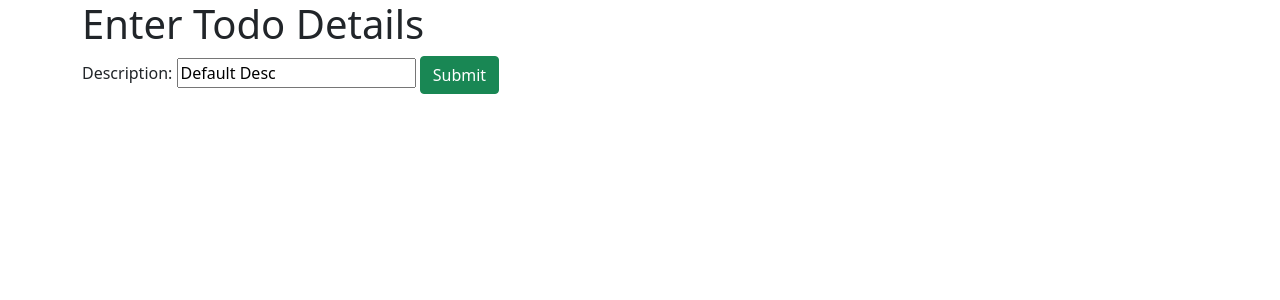
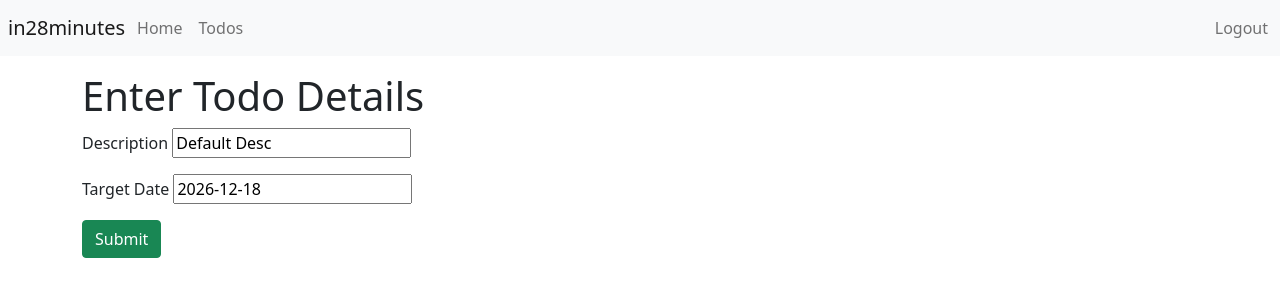
Before and after one commit to rohitrawate/SpringBoot_FullStack, a Java web app: page /add-todo in a window 1280 px wide. Shown: the top 300 px of the page. Run offline with Spring Boot 4, a stand-in JSP engine, Linux system fonts and the light colour scheme; some libraries are stand-ins or nearby versions.

Commit message:
Added footer.jspf, header.jspf, navigation.jspf and Modified Controller and listTodos and Todo

```diff
--- a/webAppTodo/pom.xml
+++ b/webAppTodo/pom.xml
@@ -76,6 +76,11 @@
 			<version>3.6.0</version>
 		</dependency>
 
+		<dependency>
+			<groupId>org.webjars</groupId>
+			<artifactId>bootstrap-datepicker</artifactId>
+			<version>1.9.0</version>
+		</dependency>
 
 		<dependency>
 			<groupId>org.springframework.boot</groupId>
--- a/webAppTodo/src/main/java/com/rohitwebAppToDo/todo/TodoController.java
+++ b/webAppTodo/src/main/java/com/rohitwebAppToDo/todo/TodoController.java
@@ -53,7 +53,7 @@ public class TodoController {
 
 			String username = (String)model.get("name");
 			todoService.addTodo(username, todo.getDescription(),
-					LocalDate.now().plusYears(1), false);
+					todo.getTargetDate(), false);
 			return "redirect:list-todos";
 		}
 
--- /dev/null
+++ b/webAppTodo/src/main/resources/META-INF/resources/WEB-INF/jsp/common/footer.jspf
@@ -0,0 +1,3 @@
+<script src="webjars/bootstrap/5.1.3/js/bootstrap.min.js"></script>
+				<script src="webjars/jquery/3.6.0/jquery.min.js"></script>
+				<script src="webjars/bootstrap-datepicker/1.9.0/js/bootstrap-datepicker.min.js"></script>
--- /dev/null
+++ b/webAppTodo/src/main/resources/META-INF/resources/WEB-INF/jsp/common/header.jspf
@@ -0,0 +1,11 @@
+<%@ taglib prefix="c" uri="jakarta.tags.core" %>
+<%@ taglib prefix="form" uri="http://www.springframework.org/tags/form" %>
+
+
+<html>
+	<head>
+		<link href="webjars/bootstrap/5.1.3/css/bootstrap.min.css" rel="stylesheet" >
+		<link href="webjars/bootstrap-datepicker/1.9.0/css/bootstrap-datepicker.standalone.min.css"  rel="stylesheet">
+		<title>Manage your Todos</title>
+	</head>
+	<body>
--- /dev/null
+++ b/webAppTodo/src/main/resources/META-INF/resources/WEB-INF/jsp/common/navigation.jspf
@@ -0,0 +1,12 @@
+<nav class="navbar navbar-expand-md navbar-light bg-light mb-3 p-1">
+	<a class="navbar-brand m-1" href="https://courses.in28minutes.com">in28minutes</a>
+	<div class="collapse navbar-collapse">
+		<ul class="navbar-nav">
+			<li class="nav-item"><a class="nav-link" href="/">Home</a></li>
+			<li class="nav-item"><a class="nav-link" href="/list-todos">Todos</a></li>
+		</ul>
+	</div>
+	<ul class="navbar-nav">
+		<li class="nav-item"><a class="nav-link" href="/logout">Logout</a></li>
+	</ul>
+</nav>
--- a/webAppTodo/src/main/resources/META-INF/resources/WEB-INF/jsp/todo.jsp
+++ b/webAppTodo/src/main/resources/META-INF/resources/WEB-INF/jsp/todo.jsp
@@ -1,19 +1,21 @@
-<%@ taglib prefix="c" uri="jakarta.tags.core" %>
-<%@ taglib prefix="form" uri="http://www.springframework.org/tags/form" %>
 
-
-<html>
-	<head>
-		<link href="webjars/bootstrap/5.1.3/css/bootstrap.min.css" rel="stylesheet" >
-		<title>Add Todos Page</title>
-	</head>
-	<body>
+<%@ include file="common/header.jspf" %>
+<%@ include file="common/navigation.jspf" %>
 <div class="container">
 	<h1>Enter Todo Details</h1>
 	<form:form method="post" modelAttribute="todo">
-				Description: <form:input type="text" path="description"
-								required="required"/>
+
+	    <fieldset class="mb-3">
+				<form:label path="description">Description</form:label>
+				<form:input type="text" path="description" required="required"/>
 				<form:errors path="description" cssClass="text-warning"/>
+		</fieldset>
+		<fieldset class="mb-3">
+				<form:label path="targetDate">Target Date</form:label>
+				<form:input type="text" path="targetDate" required="required"/>
+				<form:errors path="targetDate" cssClass="text-warning"/>
+		</fieldset>
+
 			<form:input type="hidden" path="id"/>
 			<form:input type="hidden" path="done"/>
 		<input type="submit" class="btn btn-success"/>
@@ -21,5 +23,15 @@
 	</form:form>
 
 </div>
+	<%@ include file="common/footer.jspf" %>
+	<script type="text/javascript">
+		$('#targetDate').datepicker({
+		    format: 'yyyy-mm-dd',
+		    startDate: '-3d'
+		});
+	</script>
 	</body>
 </html>
+
+
+<!-- /META-INF/resources/webjars/bootstrap-datepicker/1.9.0/js/bootstrap-datepicker.min.js -->
--- a/webAppTodo/src/main/resources/application.properties
+++ b/webAppTodo/src/main/resources/application.properties
@@ -3,3 +3,5 @@ spring.mvc.view.prefix=/WEB-INF/jsp/
 spring.mvc.view.suffix=.jsp
 logging.level.org.springframework=info
 logging.level.com.rohitwebAppToDo=debug
+
+spring.mvc.format.date = yyyy-MM-dd
```
Also changed, not shown: webAppTodo/src/main/resources/META-INF/resources/WEB-INF/jsp/listTodos.jsp (+4 -10 lines). Lines whose indentation alone changed are shown as unchanged.
